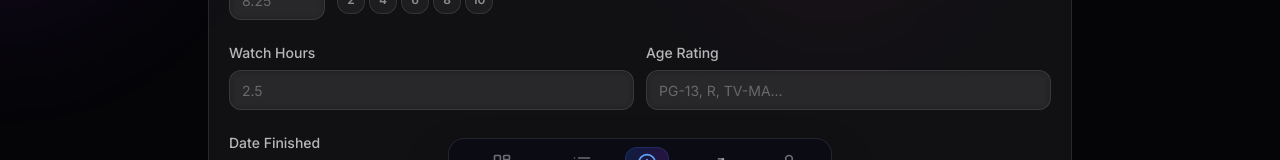
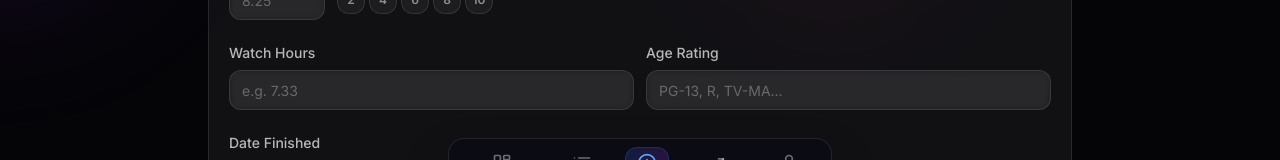
Before and after one commit to jaytag1010/movielogger, a Next.js app: page /add-entry in a window 1280 px wide. Shown: the part 577-737 px from the top of the page. Built offline with nearby package versions, Linux system fonts and the light colour scheme; no server answers; the database is empty; sample sign-in values are in the browser's storage.

Commit message:
Fix watch hours decimal precision and allow media type changes with TMDB unlinking

```diff
--- a/components/media/AddEntryForm.tsx
+++ b/components/media/AddEntryForm.tsx
@@ -436,7 +436,7 @@ export function AddEntryForm({ onSuccess, onCancel }: AddEntryFormProps) {
       <div className="grid grid-cols-2 gap-3">
         <div className="space-y-1.5">
           <Label>Watch Hours</Label>
-          <Input type="number" step={0.5} placeholder="2.5" {...register('watchHours')} />
+          <Input type="number" step={0.01} min={0} placeholder="e.g. 7.33" {...register('watchHours')} />
         </div>
         <div className="space-y-1.5">
           <Label>Age Rating</Label>
--- a/components/media/EditEntryModal.tsx
+++ b/components/media/EditEntryModal.tsx
@@ -136,6 +136,14 @@ export function EditEntryModal({ entry, open, onOpenChange }: EditEntryModalProp
       }
       const episodesWatched = data.status === 'completed' ? null : watched
 
+      // If the user changed the media type AND the entry was TMDB-linked, the
+      // existing TMDB record (movie vs. TV) would conflict with the new type.
+      // Safest resolution: clear the TMDB link so the entry can be rematched.
+      // All user-entered data (rating, notes, watch hours, etc.) is preserved.
+      const typeChanged   = data.type !== entry.type
+      const wasTmdbLinked = entry.tmdbId != null
+      const clearTmdb     = typeChanged && wasTmdbLinked
+
       await editEntry(entry.id, {
         title: data.title,
         type: data.type,
@@ -154,8 +162,15 @@ export function EditEntryModal({ entry, open, onOpenChange }: EditEntryModalProp
           ? Timestamp.fromDate(new Date(data.dateFinished))
           : null,
         specialNotes: data.specialNotes || null,
+        // Clear conflicting TMDB link when type changes
+        ...(clearTmdb ? { tmdbId: null, posterUrl: null, backdropUrl: null } : {}),
       })
-      toast.success('Entry updated')
+
+      if (clearTmdb) {
+        toast.success('Type updated — TMDB link removed. Open the entry to relink via TMDB Search.')
+      } else {
+        toast.success('Entry updated')
+      }
       onOpenChange(false)
     } catch {
       toast.error('Failed to update entry')
@@ -187,6 +202,12 @@ export function EditEntryModal({ entry, open, onOpenChange }: EditEntryModalProp
                   </SelectContent>
                 </Select>
               )} />
+              {/* Warn when type change will clear the TMDB link */}
+              {watchType !== entry?.type && entry?.tmdbId != null && (
+                <p className="text-[10px] text-amber-400/80 leading-tight">
+                  ⚠️ TMDB link will be removed. You can relink after saving.
+                </p>
+              )}
             </div>
             <div className="space-y-1.5">
               <Label>Status *</Label>
@@ -289,7 +310,7 @@ export function EditEntryModal({ entry, open, onOpenChange }: EditEntryModalProp
                   <p className="text-[10px] text-white/30">Auto-calculated from Episodes × Episode Duration.</p>
                 </>
               ) : (
-                <Input type="number" step={0.5} {...register('watchHours')} />
+                <Input type="number" step={0.01} min={0} placeholder="e.g. 7.33" {...register('watchHours')} />
               )}
             </div>
             <div className="space-y-1.5">
```
